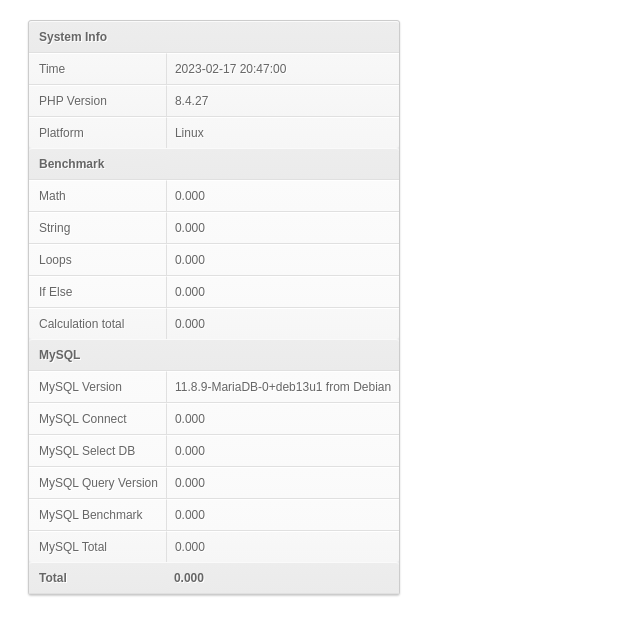
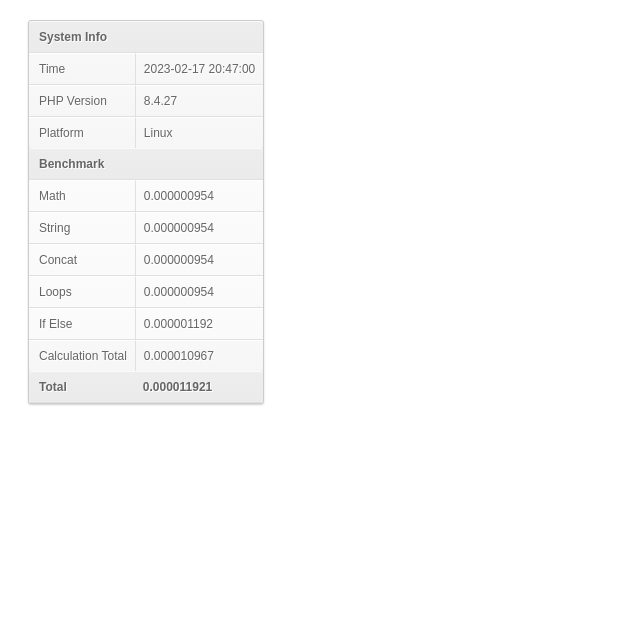
Before and after one commit to freddiegar/services, a PHP site: page /benchmark.php in a window 1280 px wide. Shown: the top 635 px of the page, without its empty margins (0-640 px from the left). Run offline with PHP 8.4, Linux system fonts and the light colour scheme.

Commit message:
Updated PHP benchmark with concat test

```diff
--- a/public/benchmark.php
+++ b/public/benchmark.php
@@ -9,16 +9,22 @@
  */
 \set_time_limit(120); // 2 minutes
 
+if (!empty($_GET['f']) && function_exists($_GET['f']) && in_array($_GET['f'], ['test_concat_detail'], true)) {
+    call_user_func_array($_GET['f'], []);
+
+    die;
+}
+
 $options = [];
 
 // Show or hide the server name and IP address
 $showServerName = false;
 
 // Optional: mysql performance test
-$options['db.host'] = '172.20.0.10';
-$options['db.user'] = 'root';
-$options['db.pw'] = 'N3uroSiS';
+$options['db.host'] = 'db';
 $options['db.name'] = 'prestashop';
+$options['db.user'] = 'prestashop';
+$options['db.pass'] = '';
 
 // -----------------------------------------------------------------------------
 // Main
@@ -130,17 +136,18 @@ print '<style>
     </head>
     <body>';
 
-$log = 'benchmark.log';
+$log = getcwd() . DIRECTORY_SEPARATOR . 'benchmark.log';
 
 if (!\file_exists($log) || \file_get_contents($log) === '') {
-    \file_put_contents('benchmark.log', "V\tM\tS\tL\tI\tCT\tMT\tT\n");
+    \file_put_contents($log, "V\tM\tS\tC\tL\tI\tCT\tMT\tT\n");
 }
 
-\file_put_contents('benchmark.log', \sprintf(
-    "%s\t%s\t%s\t%s\t%s\t%s\t%s\t%s\n",
+\file_put_contents($log, \sprintf(
+    "%s\t%s\t%s\t%s\t%s\t%s\t%s\t%s\t%s\n",
     \substr($benchmarkResult['sysinfo']['php_version'], 0, 6),
     $benchmarkResult['benchmark']['math'],
     $benchmarkResult['benchmark']['string'],
+    $benchmarkResult['benchmark']['concat'],
     $benchmarkResult['benchmark']['loops'],
     $benchmarkResult['benchmark']['ifelse'],
     $benchmarkResult['benchmark']['calculation_total'],
@@ -171,12 +178,13 @@ function test_benchmark($settings)
 
     test_math($result);
     test_string($result);
+    test_concat($result);
     test_loops($result);
     test_ifelse($result);
 
     $result['benchmark']['calculation_total'] = timer_diff($timeStart);
 
-    if (\PHP_VERSION_ID >= 70000 && isset($settings['db.host'])) {
+    if (\PHP_VERSION_ID >= 70000 && !empty($settings['db.pass'])) {
         test_mysql($result, $settings);
     }
 
@@ -216,6 +224,76 @@ function test_string(&$result, $count = 99999): void
     $result['benchmark']['string'] = timer_diff($timeStart);
 }
 
+function test_concat_echo_single(): void
+{
+    echo '$name, What is your current age in $year?';
+}
+
+function test_concat_echo_quotes(string $name, int $year): void
+{
+    echo "$name, What is your current age in $year?";
+}
+
+function test_concat_sprintf(string $name, int $year): void
+{
+    echo sprintf("%s,What is your current age in %s?", $name, $year);
+}
+
+function test_concat_sprintf_int(string $name, int $year): void
+{
+    echo sprintf("%s,What is your current age in %d?", $name, $year);
+}
+
+function test_concat_printf(string $name, int $year): void
+{
+    printf('%s,What is your current age in %d?', $name, $year);
+}
+
+function test_concat(&$result, $count = 99999): void
+{
+    $timeStart = \microtime(true);
+    $stringFunctions = ['test_concat_echo_single', 'test_concat_echo_quotes', 'test_concat_sprintf', 'test_concat_sprintf_int', 'test_concat_printf'];
+
+    $name = 'Jon';
+    $year = 2023;
+
+    foreach ($stringFunctions as $function) {
+        for ($i = 0; $i < $count; $i++) {
+            \ob_start();
+            \call_user_func_array($function, [$name, $year]);
+            $content = \ob_get_clean();
+            \ob_flush();
+            unset($content);
+        }
+    }
+
+    $result['benchmark']['concat'] = timer_diff($timeStart);
+}
+
+function test_concat_detail(): void
+{
+    $stringFunctions = ['test_concat_echo_single', 'test_concat_echo_quotes', 'test_concat_sprintf', 'test_concat_sprintf_int', 'test_concat_printf'];
+
+    $name = 'Jon';
+    $year = 2023;
+    $result = [];
+    $count = 99999;
+
+    foreach ($stringFunctions as $function) {
+        $timeStart = \microtime(true);
+        for ($i = 0; $i < $count; $i++) {
+            \ob_start();
+            \call_user_func_array($function, [$name, $year]);
+            $content = \ob_get_clean();
+            \ob_flush();
+            unset($content);
+        }
+        $result[$function] = timer_diff($timeStart);
+    }
+
+    var_dump($result);
+}
+
 function test_loops(&$result, $count = 999999): void
 {
     $timeStart = \microtime(true);
@@ -252,7 +330,7 @@ function test_mysql(&$result, $settings)
 {
     $timeStart = \microtime(true);
 
-    $link = \mysqli_connect($settings['db.host'], $settings['db.user'], $settings['db.pw']);
+    $link = \mysqli_connect($settings['db.host'], $settings['db.user'], $settings['db.pass']);
 
     if (!$link) {
         print 'Unable to connect to mysql';
@@ -282,7 +360,7 @@ function test_mysql(&$result, $settings)
 
 function timer_diff($timeStart)
 {
-    return \number_format(\microtime(true) - $timeStart, 3);
+    return \number_format(\microtime(true) - $timeStart, 9);
 }
 
 function print_benchmark_result($data, $showServerName = true)
@@ -313,9 +391,10 @@ function print_benchmark_result($data, $showServerName = true)
     $result .= '<tbody>';
     $result .= '<tr><td>Math</td><td>' . h($data['benchmark']['math']) . '</td></tr>';
     $result .= '<tr><td>String</td><td>' . h($data['benchmark']['string']) . '</td></tr>';
+    $result .= '<tr><td>Concat</td><td>' . h($data['benchmark']['concat']) . '</td></tr>';
     $result .= '<tr><td>Loops</td><td>' . h($data['benchmark']['loops']) . '</td></tr>';
     $result .= '<tr><td>If Else</td><td>' . h($data['benchmark']['ifelse']) . '</td></tr>';
-    $result .= '<tr class="even"><td>Calculation total</td><td>' . h($data['benchmark']['calculation_total']) . '</td></tr>';
+    $result .= '<tr class="even"><td>Calculation Total</td><td>' . h($data['benchmark']['calculation_total']) . '</td></tr>';
     $result .= '</tbody>';
 
     if (isset($data['sysinfo']['mysql_version'])) {
```
